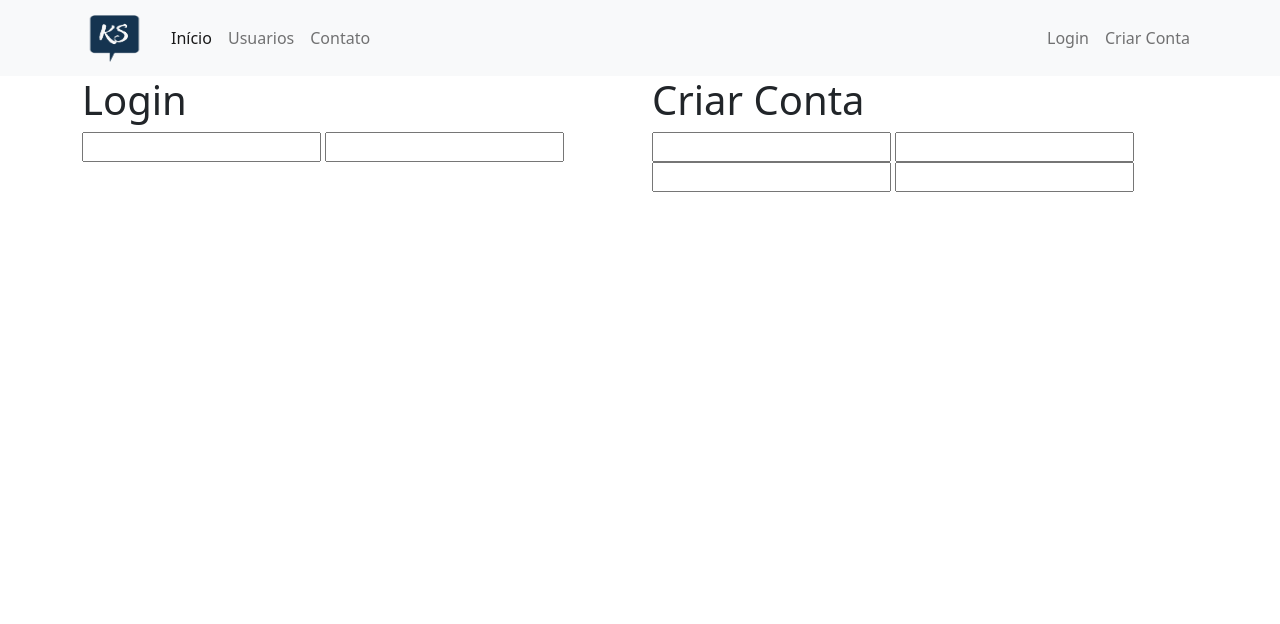
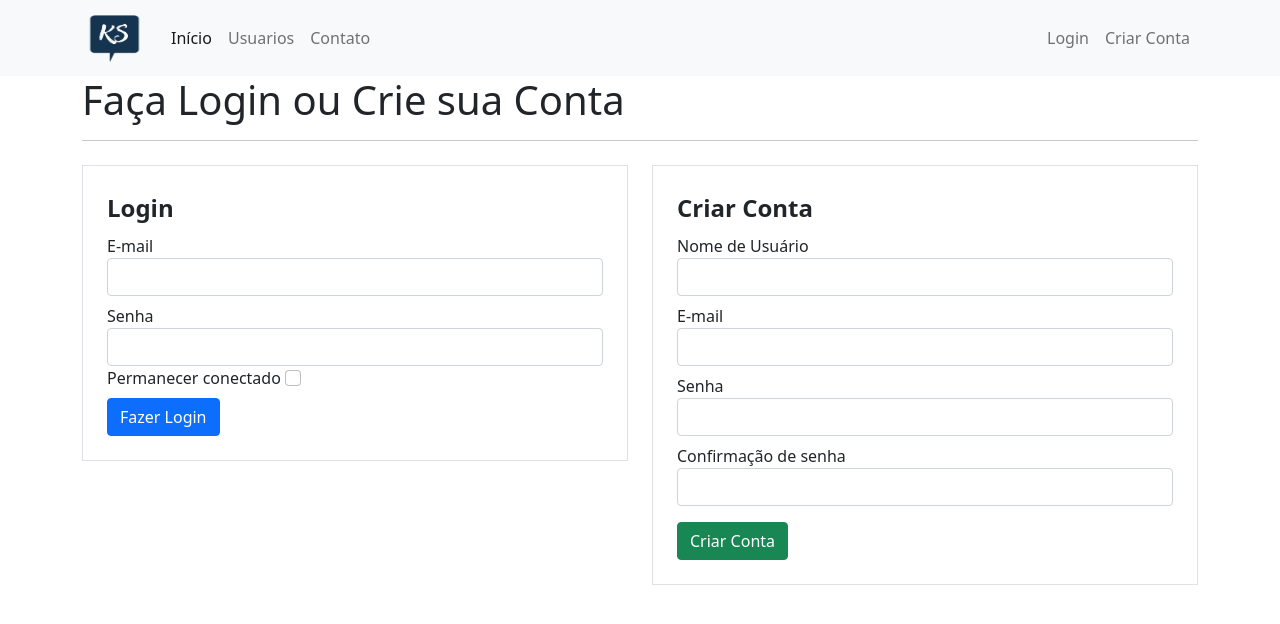
Before and after one commit to KevinSoffa/Rede_Social-KS, a Flask app: page /login_criacao in a window 1280 px wide. Shown: the top 624 px of the page. Run offline with Flask 2, Linux system fonts and the light colour scheme.

Commit message:
implementando logica no formulario de login e criação

```diff
--- a/forms.py
+++ b/forms.py
@@ -11,7 +11,8 @@ from wtforms import (
     StringField,
     PasswordField,
     SubmitField,
-    EmailField
+    EmailField,
+    BooleanField
 )
 
 
@@ -46,6 +47,9 @@ class FormLogin(FlaskForm):
         'Senha',
         validators=[DataRequired(), Length(6, 20)]
     )
+    lembrar_dados = BooleanField(
+        'Permanecer conectado'
+    )
     botao_submit_login = SubmitField(
         'Fazer Login'
     )
--- a/main.py
+++ b/main.py
@@ -3,7 +3,10 @@ from forms import FormCriarConta, FormLogin
 from flask import (
     Flask,
     render_template,
-    url_for
+    request,
+    flash,
+    redirect,
+    url_for,
 )
 
 
@@ -35,10 +38,19 @@ def usuarios():
     )
 
 
-@app.route('/login_criacao')
+# Criação de Conta e Login
+@app.route('/login_criacao', methods=['GET', 'POST'])
 def login_criacao():
     form_login = FormLogin()
     form_criar_conta = FormCriarConta()
+
+    if form_login.validate_on_submit() and 'botao_submit_login' in request.form:
+        flash(f'Login feito com SUCESSO no E-mail: {form_login.email.data}')
+        return redirect(url_for('contato'))
+
+    if form_criar_conta.validate_on_submit() and 'botao_submit_criarconta' in request.form:
+        flash(f'Conta criada com SUCESSO! {form_criar_conta.email.data}')
+        return redirect(url_for('home'))
 
     return render_template(
         'login_criar.html',
--- a/templates/login_criar.html
+++ b/templates/login_criar.html
@@ -4,20 +4,61 @@
 {% block body %}
 
 <div class="container">
+    <h1>Faça Login ou Crie sua Conta</h1>
+    <hr>
     <div class="row">
         <div class="col">
-            <h1>Login</h1>
-            {{form_login.email}}
-            {{form_login.senha}}
+            <form method="POST" action="" class="border p-4 mt-2">
+                {{ form_login.crsf_token }}
+                <legend><strong>Login</strong></legend>
+                    <fieldset>
+                        <div class="form-group">
+                            {{ form_login.email.label(class="form-control-label") }}
+                            {{form_login.email(class="form-control")}}
+                        </div>
+                        <div class="form-group mt-2">
+                            {{ form_login.senha.label(class="form-control-label") }}
+                            {{ form_login.senha(class="form-control") }}
+                        </div>
+                        <div class="form-group">
+                            {{ form_login.lembrar_dados.label }}
+                            {{ form_login.lembrar_dados(class="form-check-input") }}
+                        </div>
+                    </fieldset>
+                {{ form_login.botao_submit_login(class="btn btn-primary mt-2") }}
+            </form>
         </div>
         <div class="col">
-            <h1>Criar Conta</h1>
-            {{form_criar_conta.username}}
-            {{form_criar_conta.email}}
-            {{form_criar_conta.senha}}
-            {{form_criar_conta.confirmar_senha}}
+            <form method="POST" action="" class="border p-4 mt-2">
+                {{ form_criar_conta.crsf_token }}
+                <legend><strong>Criar Conta</strong></legend>
+                    <fieldset>
+                        <div class="form-group">
+                            {{ form_criar_conta.username.label(class="form-control-label") }}
+                            {{ form_criar_conta.username(class="form-control") }}
+                        </div>
+                        <div class="form-group">
+                            {{ form_criar_conta.email.label(class="form-control-label mt-2") }}
+                            {{ form_criar_conta.email(class="form-control") }}
+                        </div>
+                        <div class="form-group">
+                            {{ form_criar_conta.senha.label(class="form-control-label mt-2") }}
+                            {{ form_criar_conta.senha(class="form-control") }}
+                        </div>
+                        <div class="form-group">
+                            {{ form_criar_conta.confirmar_senha.label(class="form-control-label mt-2") }}
+                            {{ form_criar_conta.confirmar_senha(class="form-control") }}
+                        </div>
+                    </fieldset>
+                {{ form_criar_conta.botao_submit_criarconta(class="btn btn-success mt-3") }}
+            </form>
         </div>
     </div>
 </div>
 
+
 {% endblock %}
+
+
+
+Parando no meio da aula 15
```
